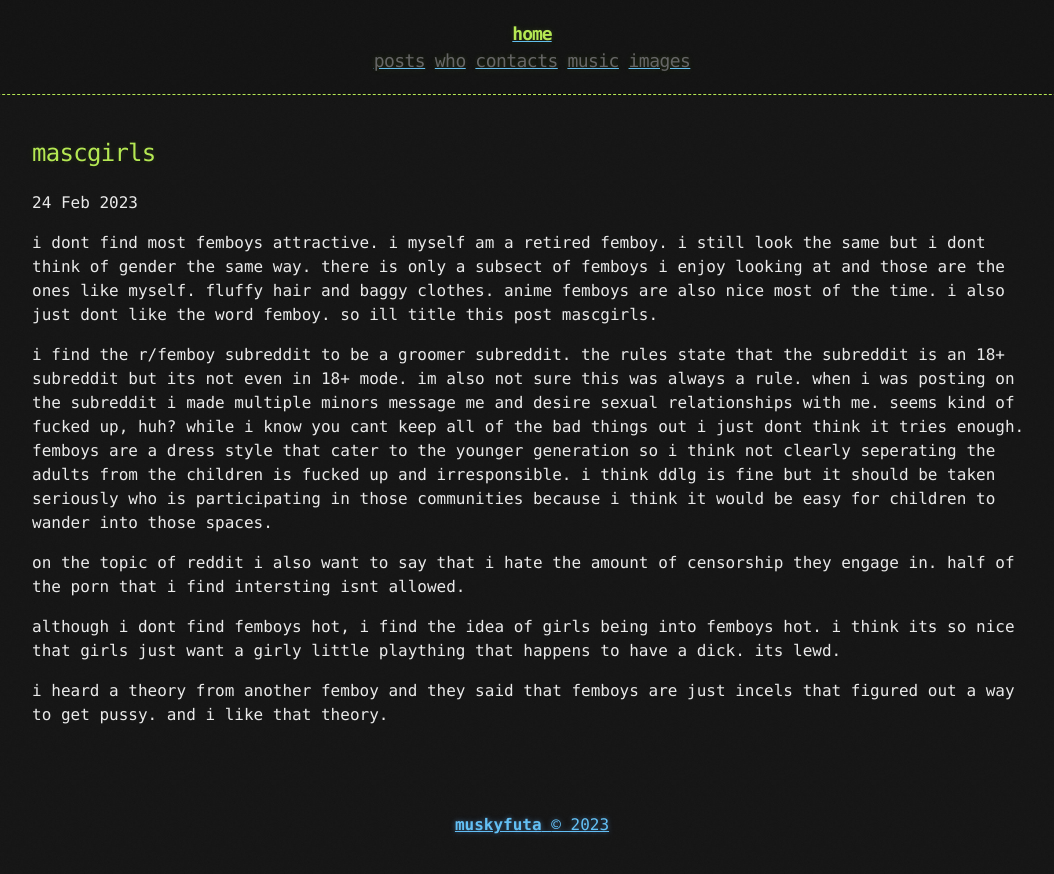
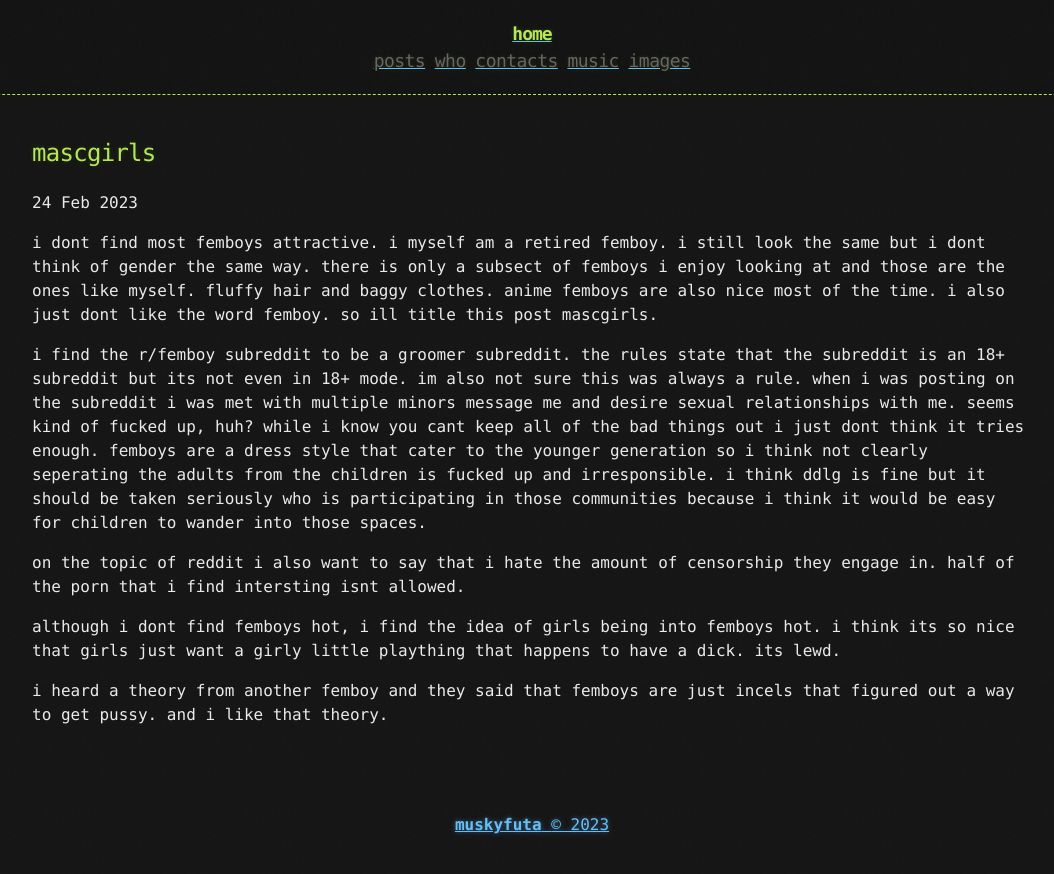
Before and after one commit to goobbess/goobbess.github.io, a Jekyll site: the page built from _posts/2023-02-24-mascgirls.md, in a window 1280 px wide. Shown: the top 874 px of the page, without its empty margins (108-1162 px from the left). Built offline with Jekyll 4.4.1, drawn with Linux system fonts in a browser that asks for light colours.

Commit message:
Update 2023-02-24-mascgirls.md

```diff
--- a/_posts/2023-02-24-mascgirls.md
+++ b/_posts/2023-02-24-mascgirls.md
@@ -6,7 +6,7 @@
 
 i dont find most femboys attractive. i myself am a retired femboy. i still look the same but i dont think of gender the same way. there is only a subsect of femboys i enjoy looking at and those are the ones like myself. fluffy hair and baggy clothes. anime femboys are also nice most of the time. i also just dont like the word femboy. so ill title this post mascgirls.
 
-i find the r/femboy subreddit to be a groomer subreddit. the rules state that the subreddit is an 18+ subreddit but its not even in 18+ mode. im also not sure this was always a rule. when i was posting on the subreddit i made multiple minors message me and desire sexual relationships with me. seems kind of fucked up, huh? while i know you cant keep all of the bad things out i just dont think it tries enough. femboys are a dress style that cater to the younger generation so i think not clearly seperating the adults from the children is fucked up and irresponsible. i think ddlg is fine but it should be taken seriously who is participating in those communities because i think it would be easy for children to wander into those spaces.
+i find the r/femboy subreddit to be a groomer subreddit. the rules state that the subreddit is an 18+ subreddit but its not even in 18+ mode. im also not sure this was always a rule. when i was posting on the subreddit i was met with multiple minors message me and desire sexual relationships with me. seems kind of fucked up, huh? while i know you cant keep all of the bad things out i just dont think it tries enough. femboys are a dress style that cater to the younger generation so i think not clearly seperating the adults from the children is fucked up and irresponsible. i think ddlg is fine but it should be taken seriously who is participating in those communities because i think it would be easy for children to wander into those spaces.
 
 on the topic of reddit i also want to say that i hate the amount of censorship they engage in. half of the porn that i find intersting isnt allowed.
 
```
